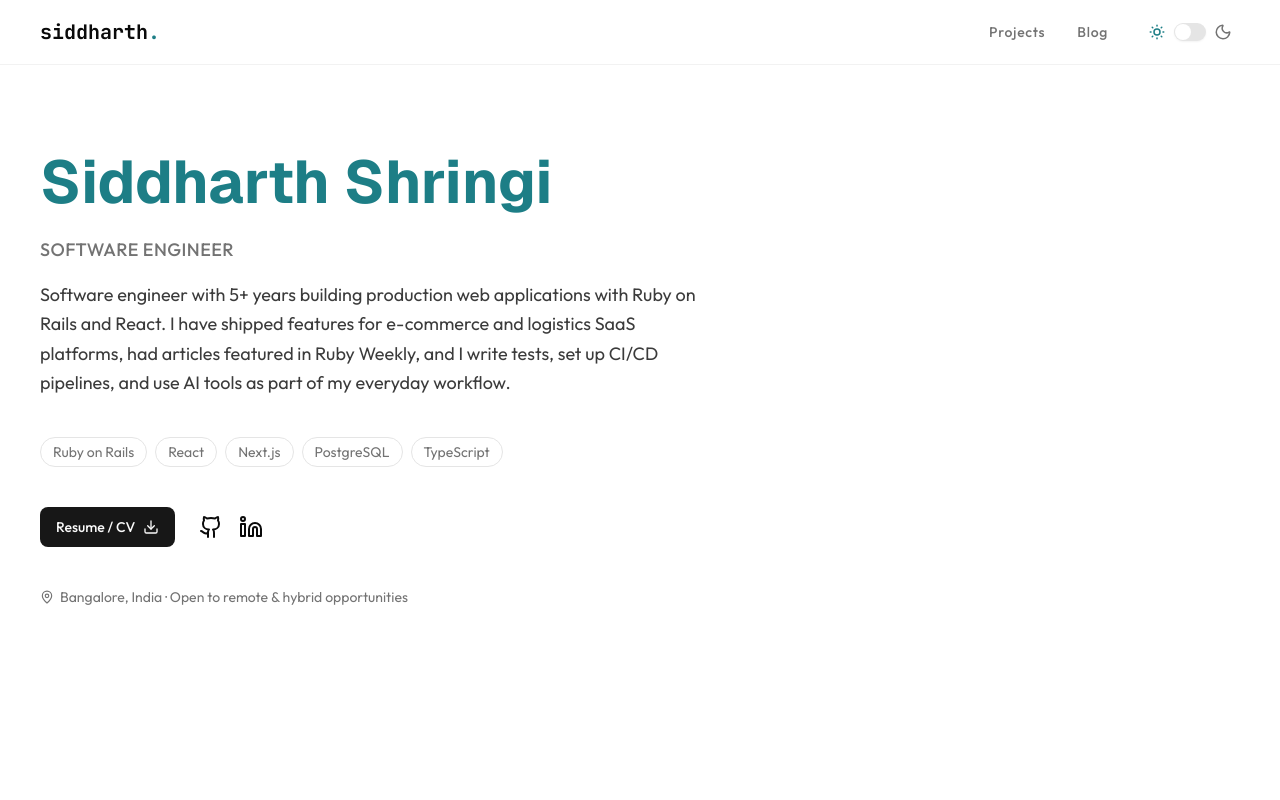
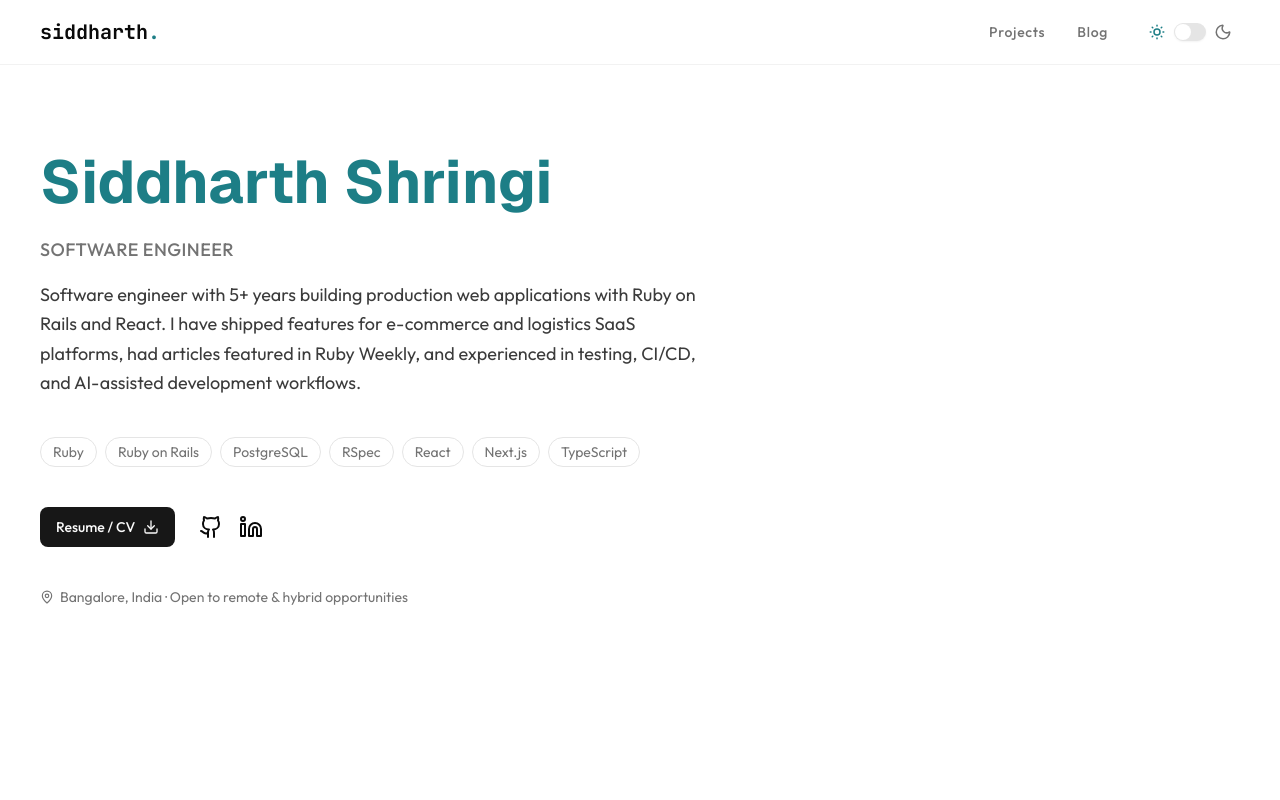
Before and after one commit to SiddharthShringi/siddharth-portfolio, a Next.js app: page / in a window 1280 px wide. Shown: the top 800 px of the page. Built offline with nearby package versions, Linux system fonts and the light colour scheme.

Commit message:
Improve introduction (#40)

```diff
--- a/components/Introduction.tsx
+++ b/components/Introduction.tsx
@@ -6,7 +6,7 @@ import Socials from './Socials';
 import Link from 'next/link';
 import Image from 'next/image';
 
-const stack = ['Ruby on Rails', 'React', 'Next.js', 'PostgreSQL', 'TypeScript'];
+const stack = ['Ruby', 'Ruby on Rails', 'PostgreSQL', 'RSpec', 'React', 'Next.js', 'TypeScript'];
 
 export default function Introduction() {
   return (
@@ -52,8 +52,8 @@ export default function Introduction() {
               <p className="text-base md:text-lg text-foreground/80 leading-relaxed">
                 Software engineer with 5+ years building production web applications with Ruby on
                 Rails and React. I have shipped features for e-commerce and logistics SaaS
-                platforms, had articles featured in Ruby Weekly, and I write tests, set up CI/CD
-                pipelines, and use AI tools as part of my everyday workflow.
+                platforms, had articles featured in Ruby Weekly, and experienced in testing, CI/CD,
+                and AI-assisted development workflows.
               </p>
             </motion.div>
 
```
